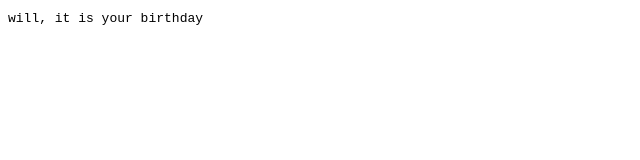
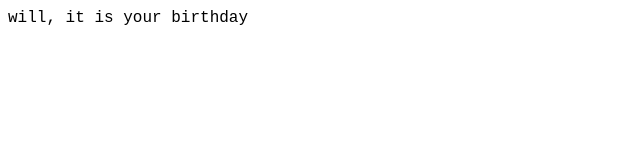
Before and after one commit to benmardana/happy-birthday-will, a plain HTML site: page index.html in a window 1280 px wide. Shown: the whole page, without its empty margins (0-640 px from the left). Drawn offline with Linux system fonts and the light colour scheme.

Commit message:
Update index.html

```diff
--- a/index.html
+++ b/index.html
@@ -9,7 +9,7 @@
 </head>
 
 <body>
-  <code>
+  <code style="font-size:16px;">
     will, it is your birthday
   </code>
 </body>
```
